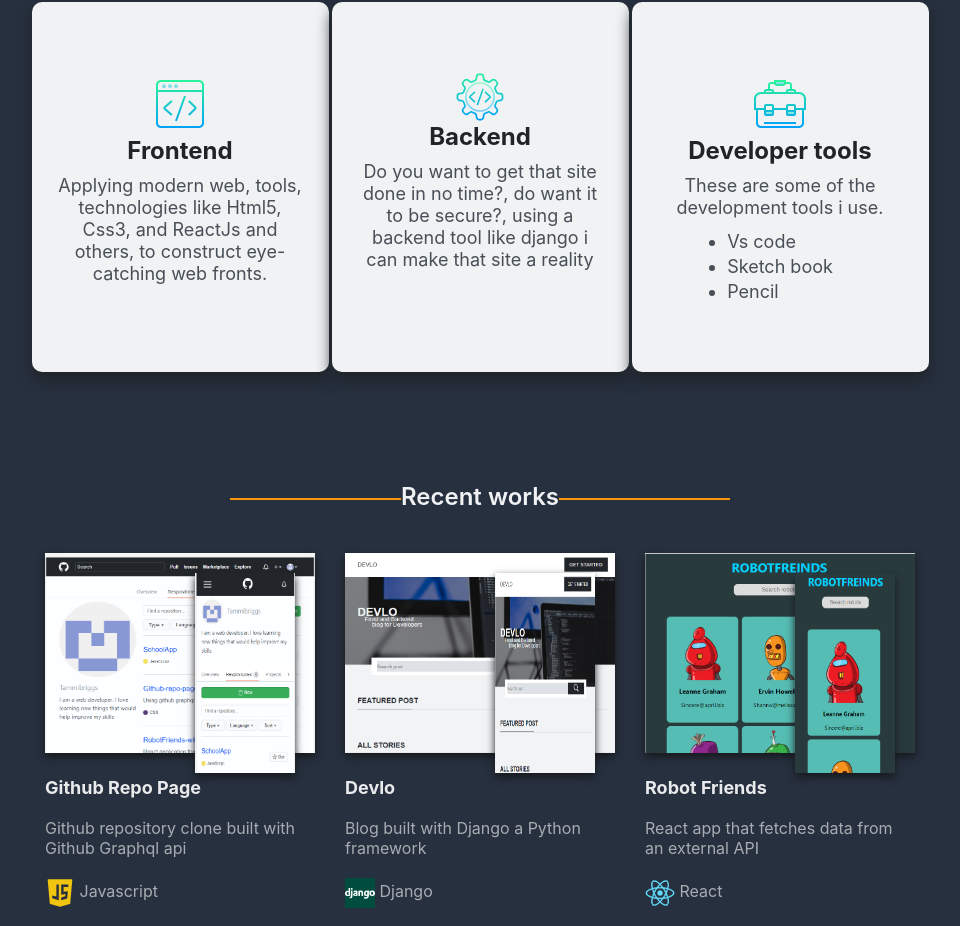
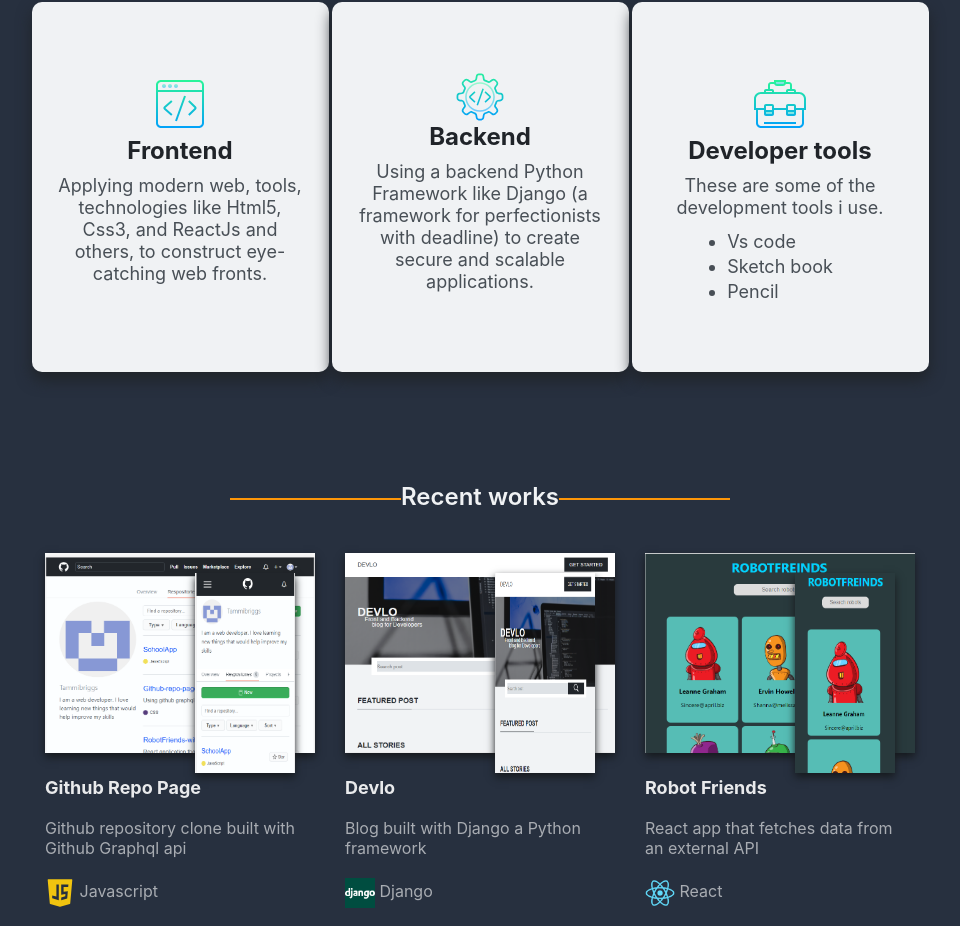
Before and after one commit to Tammibriggs/OldPortfolio, a React (Create React App) app: page / in a window 1280 px wide. Shown: the part 793-1719 px from the top of the page, without its empty margins (160-1120 px from the left). Built offline with nearby package versions, Linux system fonts and the light colour scheme.

Commit message:
modified backend text

```diff
--- a/src/About/aboutData.js
+++ b/src/About/aboutData.js
@@ -18,10 +18,9 @@ const aboutData = [
     {
         icon : backendIcon,
         heading : "Backend",
-        description : "Do you want to get that site done in no time?, do want it to be secure?, "+
-        "using a backend tool like django i can make that site a reality",
+        description : "Using a backend Python Framework like Django (a framework for perfectionists with deadline) "+
+        "to create secure and scalable applications.",
         list1 : "",
-
         list2 : "",
         list13 :"",
         id : 2
```
